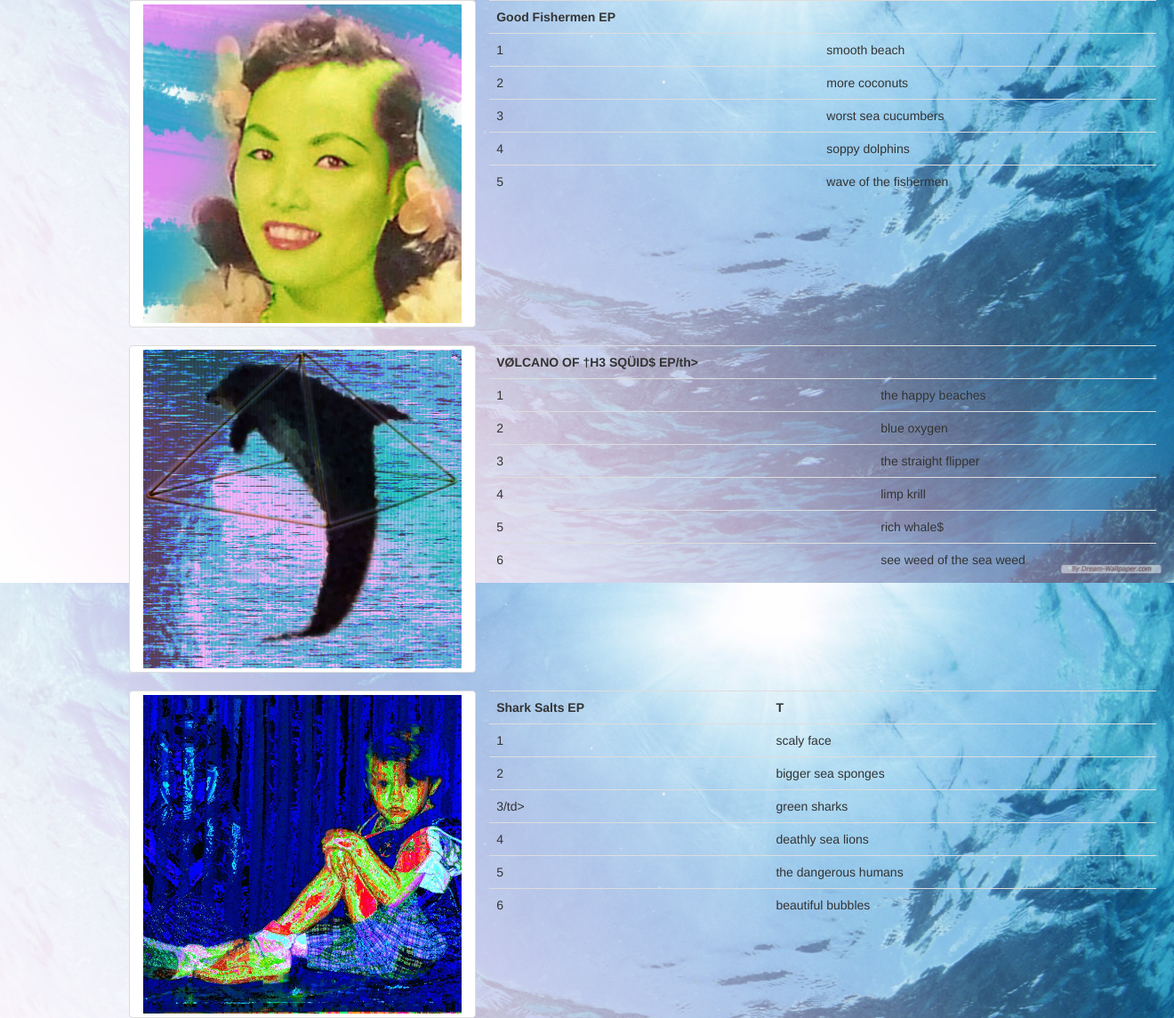
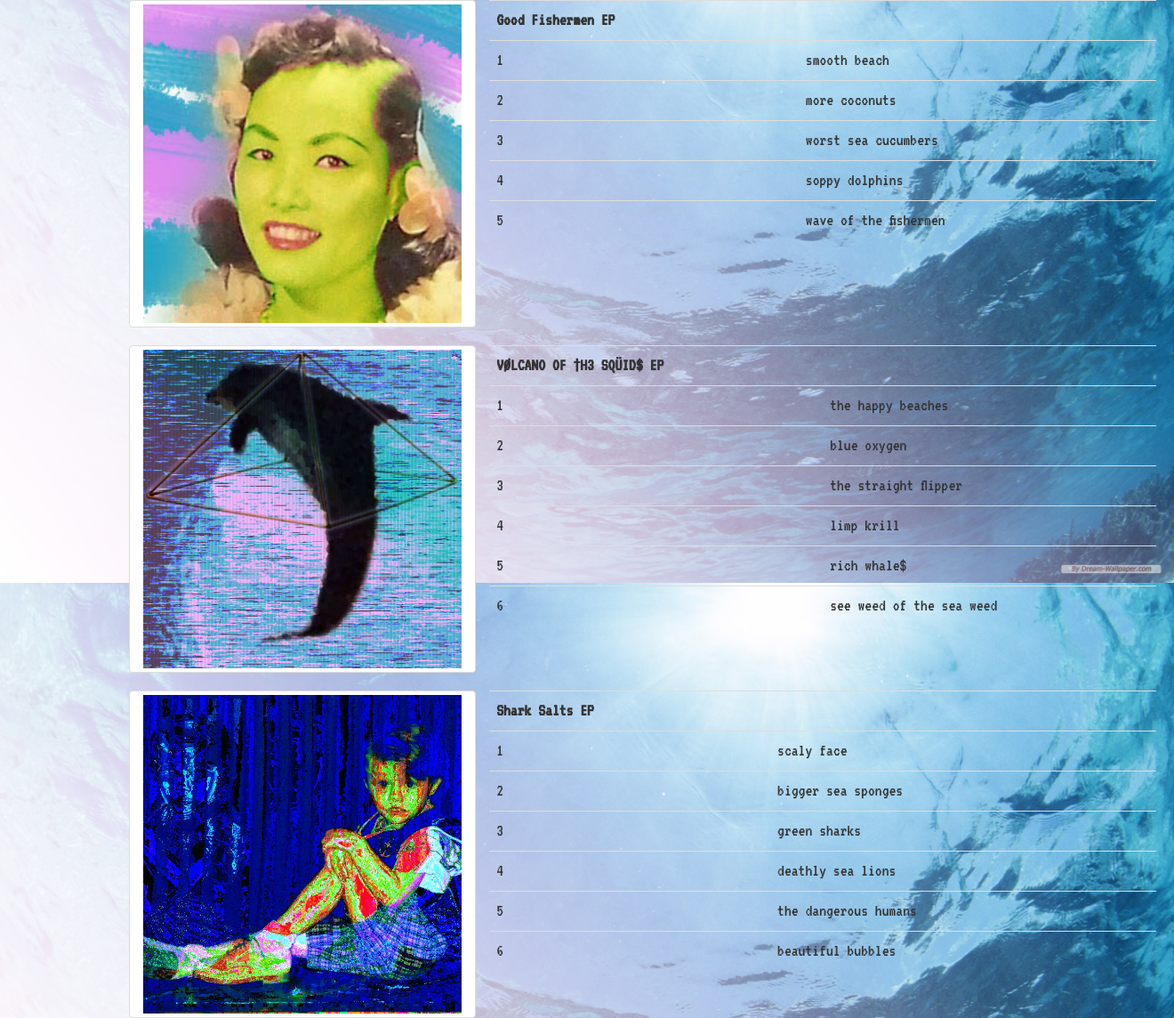
Before and after one commit to alecdavidson/joyful-waves, a Django app: page /disc/ in a window 1320 px wide. Shown: the part 145-1289 px from the top of the page at 89% size. Run offline with Django 3.2, Linux system fonts and the light colour scheme; some libraries are stand-ins or nearby versions; some web fonts are replaced.

Commit message:
fixed discography - fonts updated

```diff
--- a/band/templates/disc.html
+++ b/band/templates/disc.html
@@ -52,7 +52,7 @@
 			<div class="col-lg-8 col-md-8">
 				<table class="table">
 					<tr>
-						<th>VØLCANO OF †H3 SQÜID$ EP/th>
+						<th>VØLCANO OF †H3 SQÜID$ EP</th>
 						<th></th>
  					</tr>
 					<tr>
@@ -89,7 +89,7 @@
 				<table class="table">
 					<tr>
 						<th>Shark Salts EP</th>
-						<th>T</th>
+						<th></th>
  					</tr>
 					<tr>
 						<td>1</td>
@@ -100,7 +100,7 @@
 						<td>bigger sea sponges</td>
 					</tr>
 					<tr>
-						<td>3/td>
+						<td>3</td>
 						<td>green sharks</td>
 					</tr>
 					<tr>
--- a/static/disc.css
+++ b/static/disc.css
@@ -81,3 +81,8 @@ font-size: 1.3em;
 .lead {
     margin-right: 11%;
 }
+
+.table {
+    font-family: 'VT323';
+    font-size: 1.4em;
+}
```
